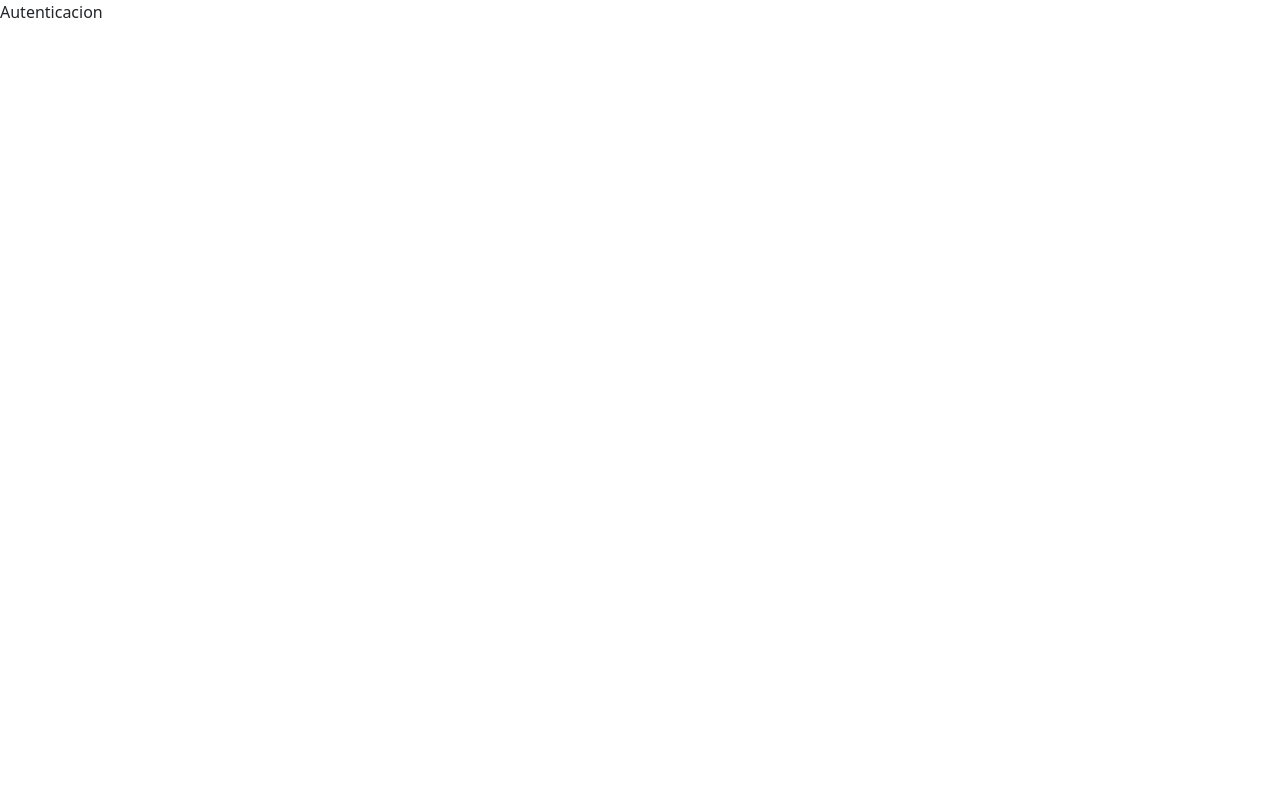
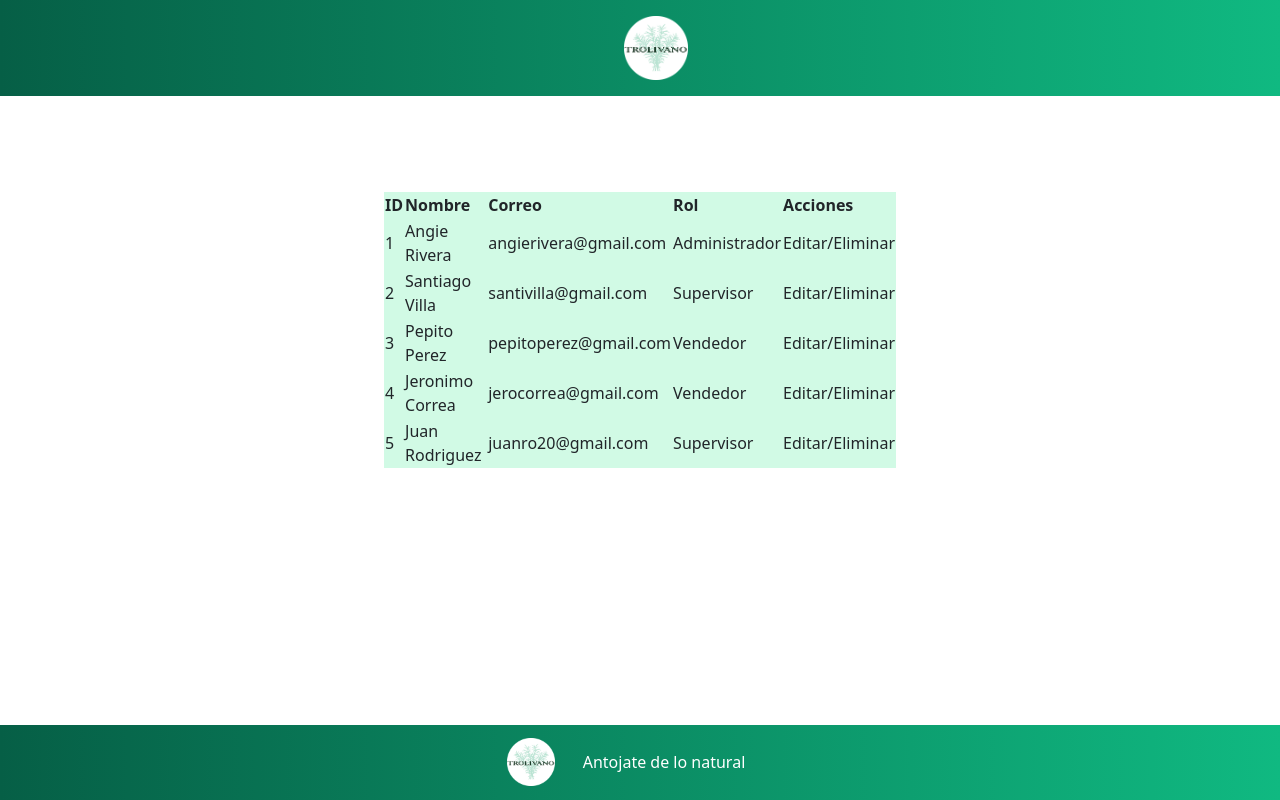
Before and after one commit to DevBugger-ciclo-III-MinTic-2022/Proyecto, a React (Create React App) app in the folder mi-app/: page /usuarios in a window 1280 px wide. Built offline with nearby package versions, Linux system fonts and the light colour scheme.

Commit message:
crear pagina de lista de usuarios

```diff
--- a/mi-app/src/layouts/AuthLayout.jsx
+++ b/mi-app/src/layouts/AuthLayout.jsx
@@ -1,11 +1,15 @@
+import Footer from 'componentes/Footer';
+import Navbar from 'componentes/Navbar';
 import React from 'react'
 
-const AuthLayout = () => {
+const AuthLayout = ({ children }) => {
     return (
-        <div>
-            Autenticacion
+        <div className='flex flex-col justify-between h-screen'>
+            <Navbar/>
+            <main className="h-full overflow-y-scrol">{children}</main>
+            <Footer />
         </div>
-    )
-}
+    );
+};
 
-export default AuthLayout
+export default AuthLayout;
--- a/mi-app/src/pages/usuarios/Usuarios.jsx
+++ b/mi-app/src/pages/usuarios/Usuarios.jsx
@@ -0,0 +1,53 @@
+import React from 'react';
+
+const Usuarios = () => {
+    return <div>
+        <table className='w-2/5 bg-green-100 justify-between mx-auto my-24'>
+            <tr>
+                <th>ID</th>
+                <th>Nombre</th>
+                <th>Correo</th>
+                <th>Rol</th>
+                <th>Acciones</th>
+            </tr>
+            <tr>
+                <td>1</td>
+                <td>Angie Rivera</td>
+                <td>angierivera@gmail.com</td>
+                <td>Administrador</td>
+                <td>Editar/Eliminar</td>
+            </tr>
+            <tr>
+                <td>2</td>
+                <td>Santiago Villa</td>
+                <td>santivilla@gmail.com</td>
+                <td>Supervisor</td>
+                <td>Editar/Eliminar</td>
+            </tr>
+            <tr>
+                <td>3</td>
+                <td>Pepito Perez</td>
+                <td>pepitoperez@gmail.com</td>
+                <td>Vendedor</td>
+                <td>Editar/Eliminar</td>
+            </tr>
+            <tr>
+                <td>4</td>
+                <td>Jeronimo Correa</td>
+                <td>jerocorrea@gmail.com</td>
+                <td>Vendedor</td>
+                <td>Editar/Eliminar</td>
+            </tr>
+            <tr>
+                <td>5</td>
+                <td>Juan Rodriguez</td>
+                <td>juanro20@gmail.com</td>
+                <td>Supervisor</td>
+                <td>Editar/Eliminar</td>
+            </tr>
+        </table>
+    </div>;
+
+};
+
+export default Usuarios;
```
